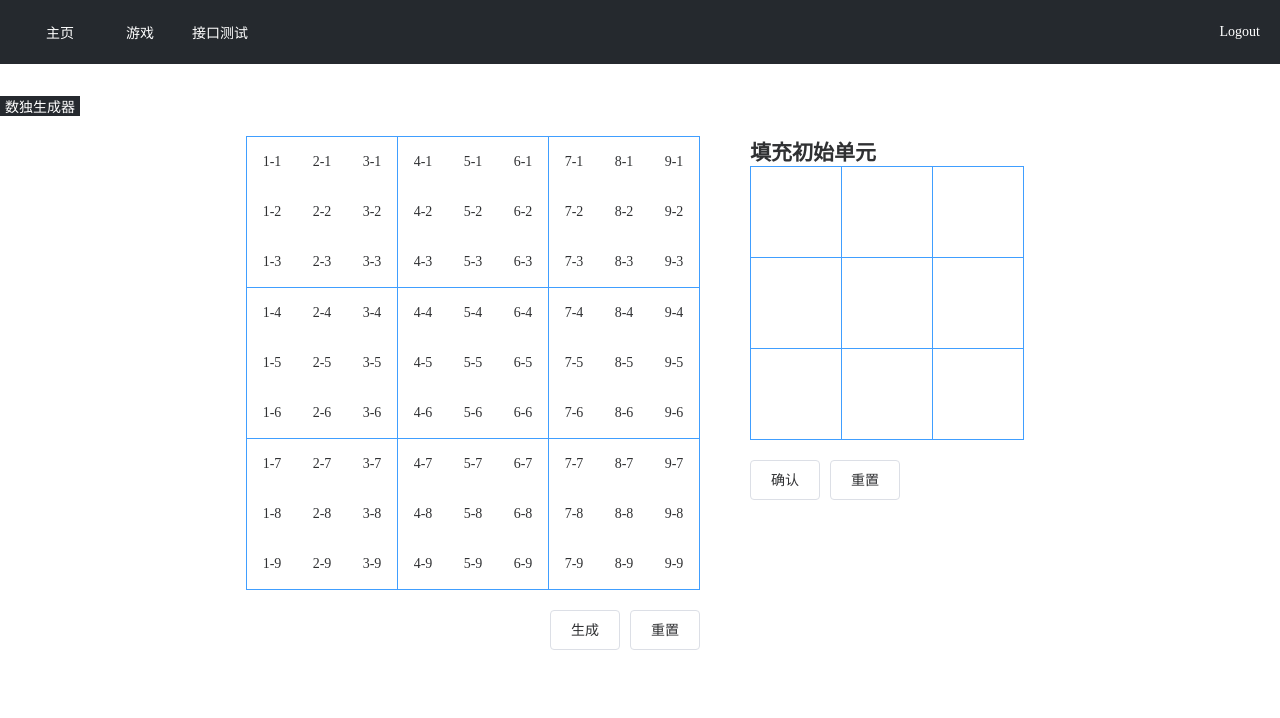
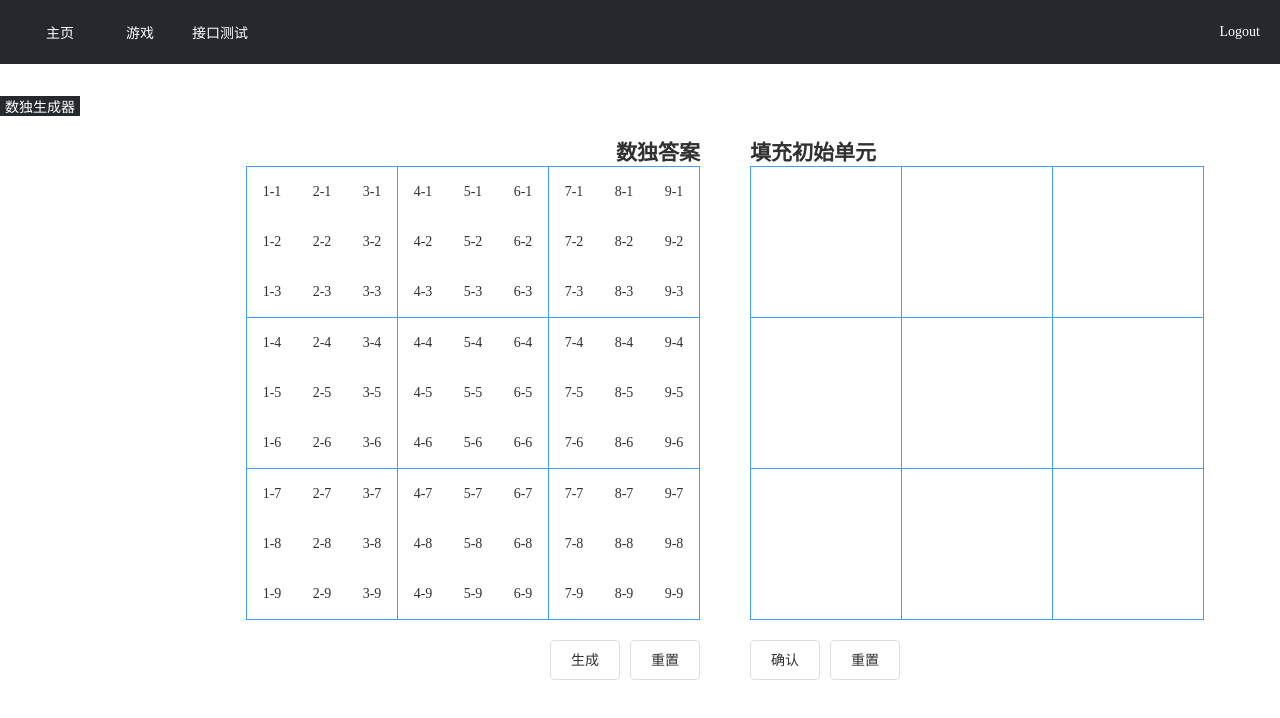
Before and after one commit to yueqianjian/vue3-admin, a Vue app: page /#/games/index in a window 1280 px wide. Shown: the top 718 px of the page. Built offline with nearby package versions, Linux system fonts and the light colour scheme.

Commit message:
Update index.vue

```diff
--- a/src/views/games/sudoku/index.vue
+++ b/src/views/games/sudoku/index.vue
@@ -1,6 +1,7 @@
 <template>
   <div class="sudoku x">
     <div class="flex1 y aie">
+      <h2>数独答案</h2>
       <div class="grid">
         <div v-for="x in size ** 2" :key="x" :class="{ xline: !(x % size) }">
           <div v-for="y in size ** 2" :key="y" :class="{ yline: !(y % size) }">
@@ -277,19 +278,12 @@ $bdc: #409eff;
     padding-left: 50px;
     width: 500px;
     .grid {
-      // border: 1px solid $bdc;
-      // .xline,
-      // .yline {
-      //   border: none;
-      // }
       .cell {
-        width: 30px;
-        height: 30px;
         .cellInput {
           text-align: center;
           border: none;
-          width: 30px;
-          height: 30px;
+          width: 100%;
+          height: 100%;
         }
       }
     }
```
